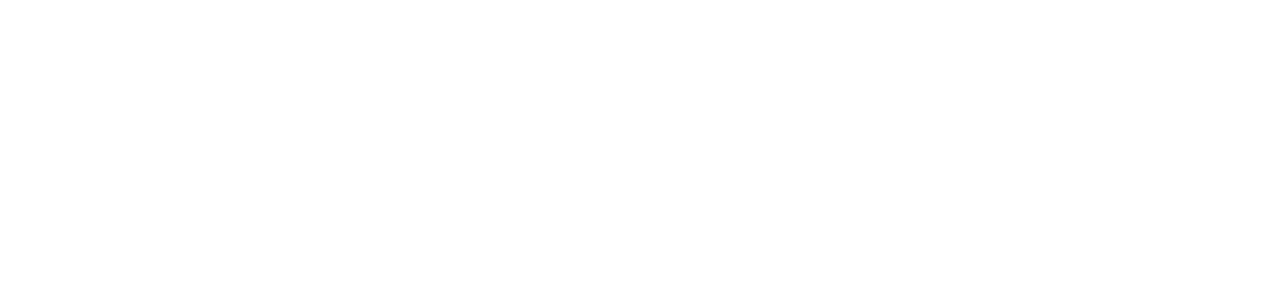
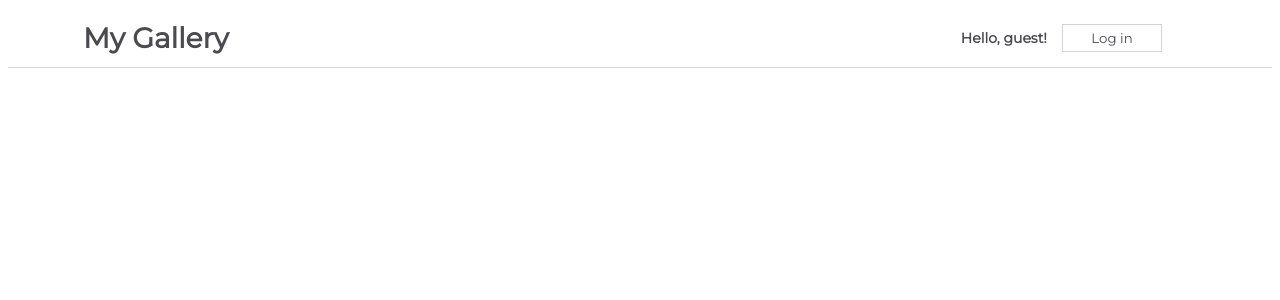
Before and after one commit to vfg-95/react_challenge, a React (Create React App) app in the folder my-app/: page / in a window 1280 px wide. Shown: the top 300 px of the page. Built offline with nearby package versions, Linux system fonts and the light colour scheme.

Commit message:
class components challenge

```diff
--- a/my-app/src/App.js
+++ b/my-app/src/App.js
@@ -1,9 +1,11 @@
 import css from './App.module.css';
+import Sidebar from './components/Sidebar';
+import NavBarSimple from './components/NavBarSimple';
 
 function App() {
   return (
     <div className={css.App}>
-      {/* Add your components here */}
+      <NavBarSimple />
     </div>
   );
 }
--- /dev/null
+++ b/my-app/src/components/NavBarSimple.js
@@ -0,0 +1,36 @@
+import React, { Component } from "react";
+import css from  "./css/NavBarSimple.module.css"
+
+class NavBarSimple extends Component {
+
+    constructor(props) {
+        super(props);
+
+        this.state = {
+            message: "Hello, guest!",
+            buttonText: "Log in"
+        }
+    }
+
+    handleclick = () => {
+        this.setState((prevState) => ({
+            message: prevState.message === "Hello, guest!" ? "Welcome back, user!" : "Hello, guest!",
+            buttonText: prevState.buttonText === "Log out" ? "Log in" : "Log out",
+        }), ()=> console.log(this.state.message))
+
+    }
+
+    render() {
+        return (
+            <div className={css.NavBar}>
+                <h1>My Gallery</h1>
+                <div>
+                    <span>{this.state.message}</span>
+                    <button onClick={() => this.handleclick()}>{this.state.buttonText}</button>
+                </div>
+            </div>
+        )
+    }
+}
+
+export default NavBarSimple;
--- a/my-app/src/components/Sidebar.js
+++ b/my-app/src/components/Sidebar.js
@@ -0,0 +1,12 @@
+import React from "react";
+import css from  "./css/Sidebar.module.css"
+
+function Sidebar() {
+    return <div className = {css.sidebar}>
+        <a>My Photos</a>
+        <a>My Illustrations</a>
+        <a>My Paintings</a>
+    </div>
+}
+
+export default Sidebar;
```
Also changed, not shown: 1 other file (tests, documents, lock files or other folders).
